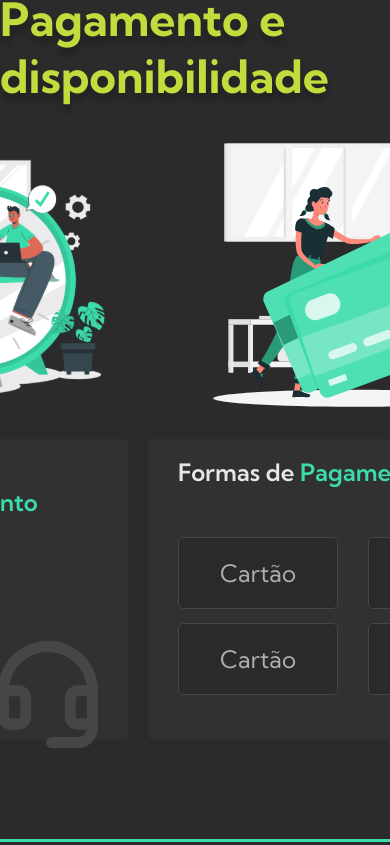
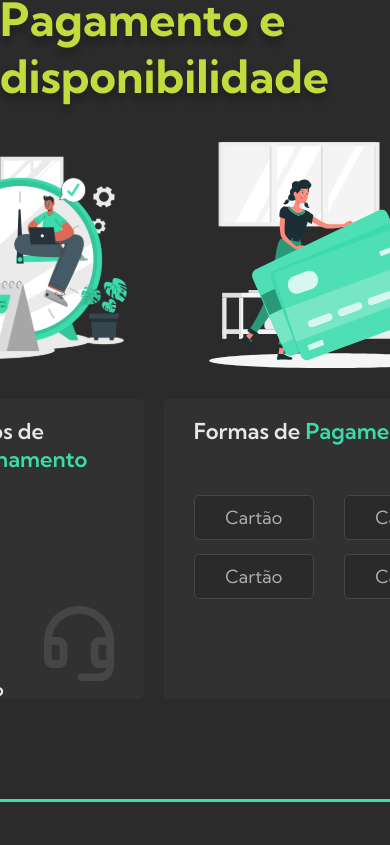
Before and after one commit to Henrriky/MM-TOKUDA, a React (Create React App) app: page / in a window 390 px wide. Shown: the part 4652-5497 px from the top of the page. Built offline with nearby package versions, Linux system fonts and the light colour scheme; the HTML template or start-up script is replaced by a standard one.

Commit message:
Informations 940px

```diff
--- a/src/components/Informations/index.css
+++ b/src/components/Informations/index.css
@@ -148,4 +148,62 @@
         column-gap: 3rem;
         margin-top: 5rem;
     }
+
+    .informations__payment_card {
+        padding: 1.8rem 3.8rem;
+        font-size: 2.2rem;
+    }
+
 }
+
+@media screen and (max-width: 940px) {
+    .informations__content {
+        gap: 2rem;
+    }
+
+    .informations__content .img > img {
+        display: block;
+        height: 24rem;
+        max-height: 24rem;
+        max-width: 24rem;
+        margin: 0 auto;
+        margin-bottom: 2.4rem;
+    }
+
+    .informations__content .informations__content__info {
+        padding: 1.8rem 3rem;
+        height: 30rem;
+    }
+
+    .informations__content .informations__content__info h3 {
+        font-size: 2.2rem;
+    }
+
+    .informations__content__wrapper {
+        gap: 4rem;
+    }
+
+    .informations__hour_content p {
+        font-size: 1.8rem;
+    }
+
+    .informations__hour_content span {
+        font-size: 1.5rem;
+    }
+
+    .informations__content__wrapper img {
+        max-width: 7rem;
+    }
+
+    .informations__cards__wrapper {
+        grid-template-columns: repeat(2, 12rem);
+        row-gap: 1.4rem;
+        column-gap: 3rem;
+        margin-top: 5rem;
+    }
+
+    .informations__payment_card {
+        padding: 1rem 2rem;
+        font-size: 1.8rem;
+    }
+}
```
